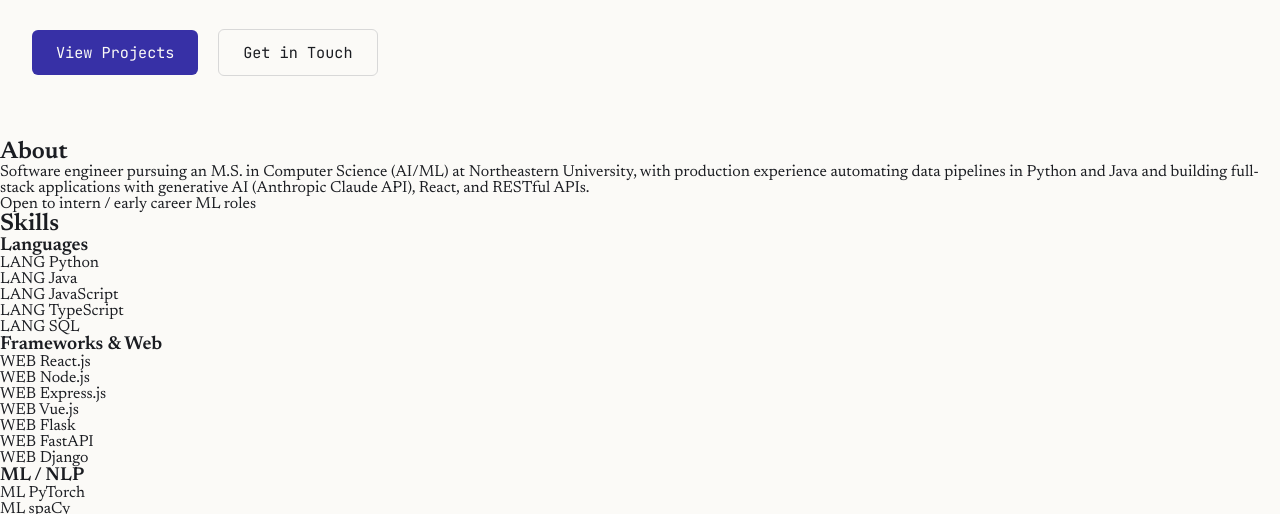
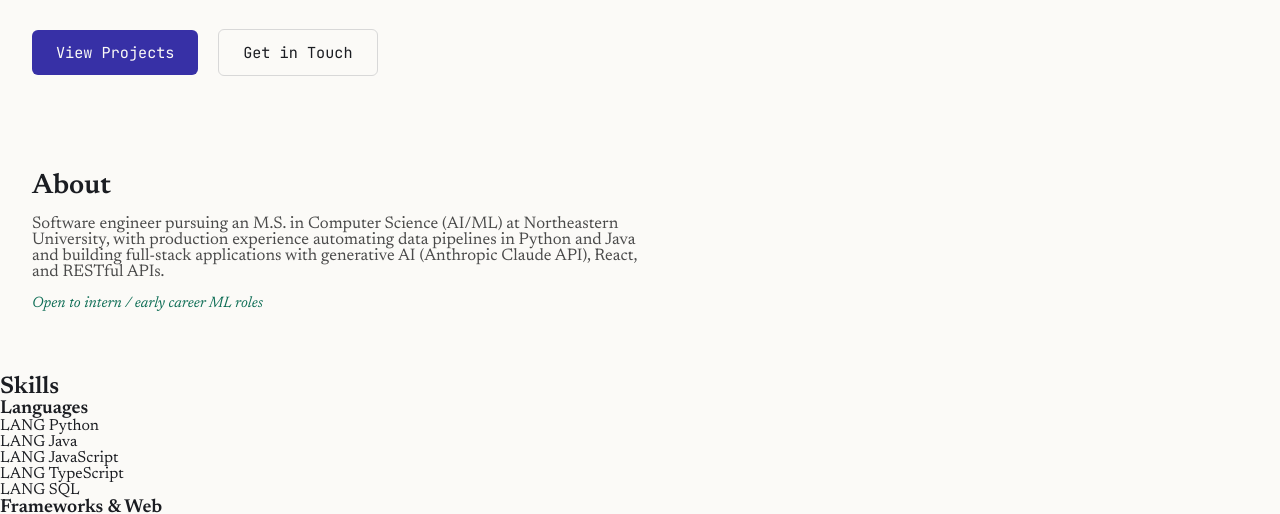
Before and after one commit to EleahBurman/eleah-burman-project-1, a website: page index.html in a window 1280 px wide. Shown: the part 234-748 px from the top of the page. Drawn offline with Linux system fonts and the light colour scheme.

Commit message:
Add about styling

```diff
--- a/css/style.css
+++ b/css/style.css
@@ -107,3 +107,26 @@ header {
 .btn-secondary:hover {
     background-color: #F0EFE9;
 }
+
+.about {
+    max-width: 680px;
+    padding: 2rem 2rem 4rem;
+}
+
+.about .card-title {
+    font-size: 1.75rem;
+    font-weight: 600;
+    margin-bottom: 1rem;
+}
+
+.about .description {
+    font-size: 1.05rem;
+    color: #4A4A4A;
+    margin-bottom: 1rem;
+}
+
+.open-to {
+    font-style: italic;
+    color: var(--color-accent-2);
+    font-size: 0.95rem;
+}
```
